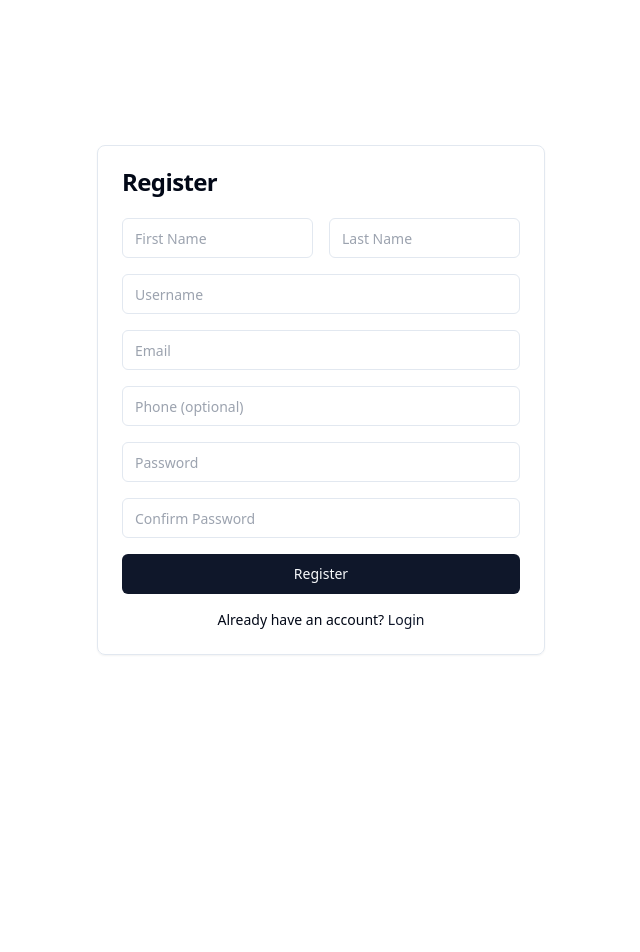
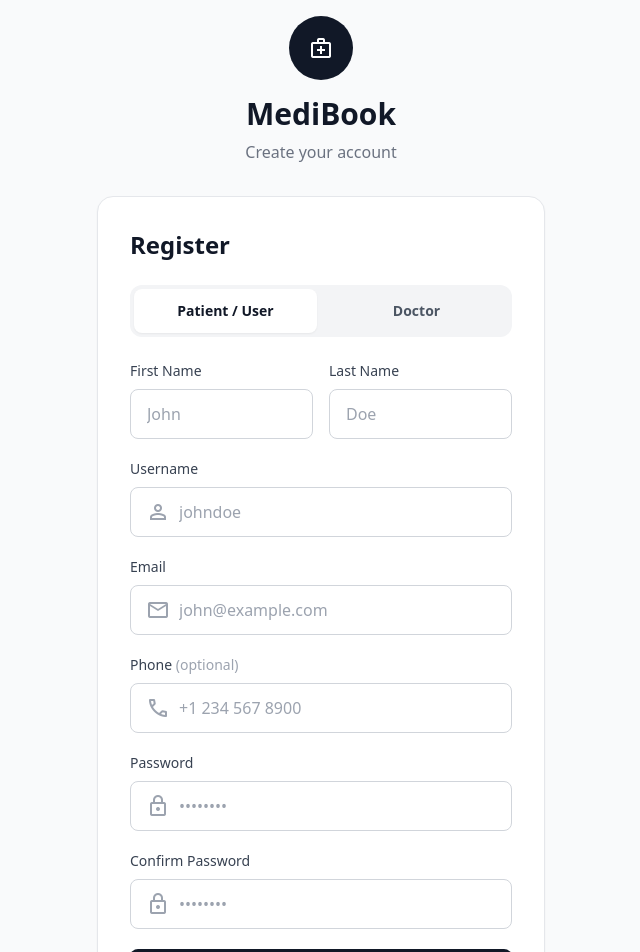
Before and after one commit to Sandeshacharya385/doctor_appointment_system, a Next.js app: page /register in a window 1280 px wide. Shown: the top 952 px of the page, without its empty margins (319-959 px from the left). Before the commit the page ends 800 px from the top, so only its background shows below. Built offline with nearby package versions, Linux system fonts and the light colour scheme; no server answers.

Commit message:
Users can now register as a doctor and patient seperately

```diff
--- a/src/app/(auth)/register/page.tsx
+++ b/src/app/(auth)/register/page.tsx
@@ -25,11 +25,13 @@ const registerSchema = z.object({
 });
 
 type RegisterForm = z.infer<typeof registerSchema>;
+type UserType = 'patient' | 'doctor';
 
 export default function RegisterPage() {
   const router = useRouter();
   const [error, setError] = useState('');
   const [loading, setLoading] = useState(false);
+  const [userType, setUserType] = useState<UserType>('patient');
 
   const { register, handleSubmit, formState: { errors } } = useForm<RegisterForm>({
     resolver: zodResolver(registerSchema),
@@ -40,7 +42,7 @@ export default function RegisterPage() {
     setError('');
 
     try {
-      await api.post('/auth/register/', { ...data, role: 'patient' });
+      await api.post('/auth/register/', { ...data, role: userType });
       router.push('/login');
     } catch (err: any) {
       setError(err.response?.data?.detail || 'Registration failed');
@@ -50,60 +52,196 @@ export default function RegisterPage() {
   };
 
   return (
-    <div className="min-h-screen flex items-center justify-center p-4">
-      <Card className="w-full max-w-md">
-        <CardHeader>
-          <CardTitle>Register</CardTitle>
-        </CardHeader>
-        <CardContent>
-          <form onSubmit={handleSubmit(onSubmit)} className="space-y-4">
-            {error && <p className="text-red-500 text-sm">{error}</p>}
+    <div className="min-h-screen flex items-center justify-center bg-gray-50 p-4">
+      <div className="w-full max-w-md">
+        {/* Logo/Header */}
+        <div className="text-center mb-8">
+          <div className="inline-flex items-center justify-center w-16 h-16 rounded-full bg-gray-900 mb-4">
+            <span className="material-symbols-outlined text-white text-[32px]">medical_services</span>
+          </div>
+          <h1 className="text-3xl font-bold text-gray-900">MediBook</h1>
+          <p className="text-gray-500 mt-2">Create your account</p>
+        </div>
 
+        {/* Registration Card */}
+        <div className="bg-white rounded-2xl shadow-sm border border-gray-200 p-8">
+          <h2 className="text-2xl font-bold text-gray-900 mb-6">Register</h2>
+
+          {/* User Type Tabs */}
+          <div className="flex gap-2 mb-6 bg-gray-100 p-1 rounded-xl">
+            <button
+              type="button"
+              onClick={() => setUserType('patient')}
+              className={`flex-1 py-3 px-4 rounded-lg text-sm font-semibold transition-all ${
+                userType === 'patient'
+                  ? 'bg-white text-gray-900 shadow-sm'
+                  : 'text-gray-600 hover:text-gray-900'
+              }`}
+            >
+              Patient / User
+            </button>
+            <button
+              type="button"
+              onClick={() => setUserType('doctor')}
+              className={`flex-1 py-3 px-4 rounded-lg text-sm font-semibold transition-all ${
+                userType === 'doctor'
+                  ? 'bg-white text-gray-900 shadow-sm'
+                  : 'text-gray-600 hover:text-gray-900'
+              }`}
+            >
+              Doctor
+            </button>
+          </div>
+
+          <form onSubmit={handleSubmit(onSubmit)} className="space-y-5">
+            {error && (
+              <div className="bg-red-50 border border-red-200 text-red-700 px-4 py-3 rounded-lg text-sm">
+                {error}
+              </div>
+            )}
+
+            {/* Name Fields */}
             <div className="grid grid-cols-2 gap-4">
               <div>
-                <Input {...register('first_name')} placeholder="First Name" />
+                <label className="block text-sm font-medium text-gray-700 mb-2">
+                  First Name
+                </label>
+                <input
+                  {...register('first_name')}
+                  className="w-full px-4 py-3 border border-gray-300 rounded-lg focus:ring-2 focus:ring-gray-900 focus:border-transparent transition-all"
+                  placeholder="John"
+                />
                 {errors.first_name && <p className="text-red-500 text-sm mt-1">{errors.first_name.message}</p>}
               </div>
               <div>
-                <Input {...register('last_name')} placeholder="Last Name" />
+                <label className="block text-sm font-medium text-gray-700 mb-2">
+                  Last Name
+                </label>
+                <input
+                  {...register('last_name')}
+                  className="w-full px-4 py-3 border border-gray-300 rounded-lg focus:ring-2 focus:ring-gray-900 focus:border-transparent transition-all"
+                  placeholder="Doe"
+                />
                 {errors.last_name && <p className="text-red-500 text-sm mt-1">{errors.last_name.message}</p>}
               </div>
             </div>
 
+            {/* Username */}
             <div>
-              <Input {...register('username')} placeholder="Username" />
+              <label className="block text-sm font-medium text-gray-700 mb-2">
+                Username
+              </label>
+              <div className="relative">
+                <span className="absolute left-4 top-1/2 -translate-y-1/2 material-symbols-outlined text-gray-400 text-[20px]">
+                  person
+                </span>
+                <input
+                  {...register('username')}
+                  className="w-full pl-12 pr-4 py-3 border border-gray-300 rounded-lg focus:ring-2 focus:ring-gray-900 focus:border-transparent transition-all"
+                  placeholder="johndoe"
+                />
+              </div>
               {errors.username && <p className="text-red-500 text-sm mt-1">{errors.username.message}</p>}
             </div>
 
+            {/* Email */}
             <div>
-              <Input {...register('email')} type="email" placeholder="Email" />
+              <label className="block text-sm font-medium text-gray-700 mb-2">
+                Email
+              </label>
+              <div className="relative">
+                <span className="absolute left-4 top-1/2 -translate-y-1/2 material-symbols-outlined text-gray-400 text-[20px]">
+                  mail
+                </span>
+                <input
+                  {...register('email')}
+                  type="email"
+                  className="w-full pl-12 pr-4 py-3 border border-gray-300 rounded-lg focus:ring-2 focus:ring-gray-900 focus:border-transparent transition-all"
+                  placeholder="john@example.com"
+                />
+              </div>
               {errors.email && <p className="text-red-500 text-sm mt-1">{errors.email.message}</p>}
             </div>
 
+            {/* Phone */}
             <div>
-              <Input {...register('phone')} placeholder="Phone (optional)" />
+              <label className="block text-sm font-medium text-gray-700 mb-2">
+                Phone <span className="text-gray-400">(optional)</span>
+              </label>
+              <div className="relative">
+                <span className="absolute left-4 top-1/2 -translate-y-1/2 material-symbols-outlined text-gray-400 text-[20px]">
+                  phone
+                </span>
+                <input
+                  {...register('phone')}
+                  className="w-full pl-12 pr-4 py-3 border border-gray-300 rounded-lg focus:ring-2 focus:ring-gray-900 focus:border-transparent transition-all"
+                  placeholder="+1 234 567 8900"
+                />
+              </div>
             </div>
 
+            {/* Password */}
             <div>
-              <Input {...register('password')} type="password" placeholder="Password" />
+              <label className="block text-sm font-medium text-gray-700 mb-2">
+                Password
+              </label>
+              <div className="relative">
+                <span className="absolute left-4 top-1/2 -translate-y-1/2 material-symbols-outlined text-gray-400 text-[20px]">
+                  lock
+                </span>
+                <input
+                  {...register('password')}
+                  type="password"
+                  className="w-full pl-12 pr-4 py-3 border border-gray-300 rounded-lg focus:ring-2 focus:ring-gray-900 focus:border-transparent transition-all"
+                  placeholder="••••••••"
+                />
+              </div>
               {errors.password && <p className="text-red-500 text-sm mt-1">{errors.password.message}</p>}
             </div>
 
+            {/* Confirm Password */}
             <div>
-              <Input {...register('password2')} type="password" placeholder="Confirm Password" />
+              <label className="block text-sm font-medium text-gray-700 mb-2">
+                Confirm Password
+              </label>
+              <div className="relative">
+                <span className="absolute left-4 top-1/2 -translate-y-1/2 material-symbols-outlined text-gray-400 text-[20px]">
+                  lock
+                </span>
+                <input
+                  {...register('password2')}
+                  type="password"
+                  className="w-full pl-12 pr-4 py-3 border border-gray-300 rounded-lg focus:ring-2 focus:ring-gray-900 focus:border-transparent transition-all"
+                  placeholder="••••••••"
+                />
+              </div>
               {errors.password2 && <p className="text-red-500 text-sm mt-1">{errors.password2.message}</p>}
             </div>
 
-            <Button type="submit" className="w-full" disabled={loading}>
-              {loading ? 'Loading...' : 'Register'}
-            </Button>
+            {/* Register Button */}
+            <button
+              type="submit"
+              disabled={loading}
+              className="w-full bg-gray-900 text-white py-3 rounded-lg font-semibold hover:bg-gray-800 transition-all disabled:opacity-50 disabled:cursor-not-allowed"
+            >
+              {loading ? 'Creating account...' : `Register as ${userType === 'doctor' ? 'Doctor' : 'Patient'}`}
+            </button>
 
-            <p className="text-center text-sm">
-              Already have an account? <Link href="/login" className="text-primary">Login</Link>
+            {/* Login Link */}
+            <p className="text-center text-sm text-gray-600">
+              Already have an account?{' '}
+              <Link href="/login" className="text-gray-900 font-semibold hover:underline">
+                Login
+              </Link>
             </p>
           </form>
-        </CardContent>
-      </Card>
+        </div>
+
+        {/* Footer */}
+        <p className="text-center text-xs text-gray-500 mt-6">
+          © 2024 MediBook. All rights reserved.
+        </p>
+      </div>
     </div>
   );
 }
--- a/src/components/layout/Sidebar.tsx
+++ b/src/components/layout/Sidebar.tsx
@@ -91,10 +91,11 @@ export default function Sidebar({ onLogout }: SidebarProps) {
               </div>
             )}
           </div>
-          {/* Slide to Hide Button */}
+          {/* Slide to Hide Button - Always visible on desktop, hidden on mobile when sidebar is closed */}
+          {(isSidebarOpen || !isMobile) && (
             <button
               onClick={() => setSidebarOpen(!isSidebarOpen)}
-            className="p-1.5 hover:bg-gray-100 dark:hover:bg-gray-800 rounded-lg transition-all duration-200 group"
+              className="p-1.5 hover:bg-gray-100 dark:hover:bg-gray-800 rounded-lg transition-all duration-200 group flex-shrink-0"
               aria-label="Toggle sidebar"
               title={isSidebarOpen ? "Collapse sidebar" : "Expand sidebar"}
             >
@@ -102,6 +103,7 @@ export default function Sidebar({ onLogout }: SidebarProps) {
                 {isSidebarOpen ? 'chevron_left' : 'chevron_right'}
               </span>
             </button>
+          )}
         </div>
 
         {/* User info */}
--- a/src/components/layout/Topbar.tsx
+++ b/src/components/layout/Topbar.tsx
@@ -133,6 +133,17 @@ export default function Topbar() {
   return (
     <header className="sticky top-0 z-40 flex justify-between items-center h-16 px-4 md:px-8 bg-white dark:bg-gray-900 border-b border-gray-200 dark:border-gray-800">
       <div className="flex items-center space-x-4">
+        {/* Mobile Menu Button */}
+        <button
+          onClick={() => toggleSidebar()}
+          className="md:hidden hover:bg-gray-100 dark:hover:bg-gray-800 rounded-lg p-2 transition-colors"
+          aria-label="Toggle menu"
+        >
+          <span className="material-symbols-outlined text-gray-600 dark:text-gray-300 text-[24px]">
+            menu
+          </span>
+        </button>
+
         <div className="text-sm font-medium text-gray-900 dark:text-gray-100 capitalize">
           {pageName}
         </div>
```
Lines whose indentation alone changed are shown as unchanged.
